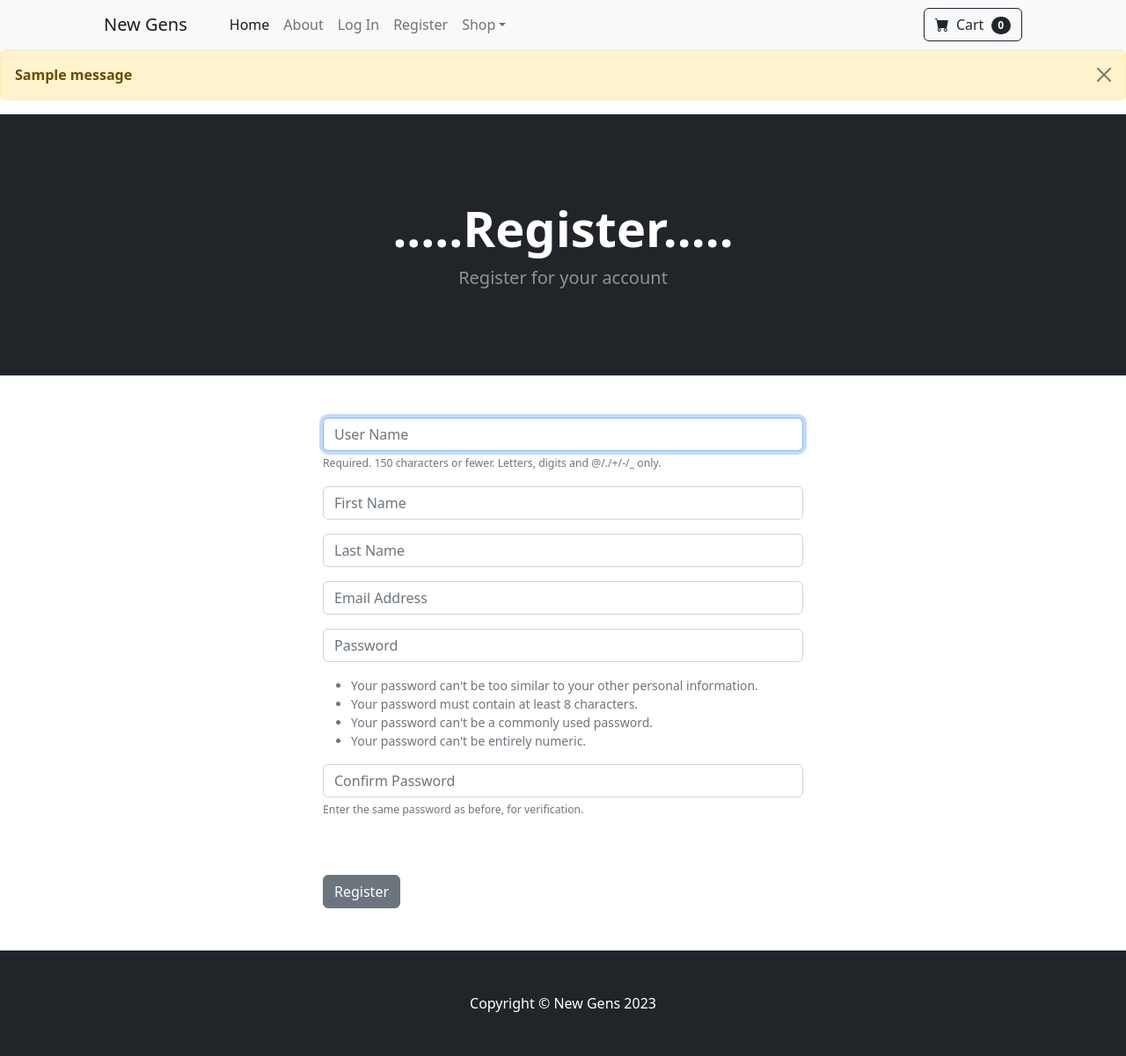
After one commit to The-Nomadic/E-commerce, a Django app: page /register in a window 1280 px wide. The commit adds this page. Shown: the whole page at 88% size. Run offline with Django 4.2, Linux system fonts and the light colour scheme; tables that the repository leaves empty hold one stand-in row (values such as "Sample post"); one stand-in notice (Sample message) is shown; some libraries are stand-ins or nearby versions.

Commit message:
Added login, logout, registration

```diff
--- /dev/null
+++ b/ecommerce/store/forms.py
@@ -0,0 +1,42 @@
+from django.contrib.auth.models import User
+from django.contrib.auth.forms import UserCreationForm
+from django import forms
+
+
+class SignUpForm(UserCreationForm):
+    email = forms.EmailField(label="",
+                             widget=forms.TextInput(attrs={'class': 'form-control', 'placeholder': 'Email Address'}))
+    first_name = forms.CharField(label="", max_length=100,
+                                 widget=forms.TextInput(attrs={'class': 'form-control', 'placeholder': 'First Name'}))
+    last_name = forms.CharField(label="", max_length=100,
+                                widget=forms.TextInput(attrs={'class': 'form-control', 'placeholder': 'Last Name'}))
+
+    class Meta:
+        model = User
+        fields = ('username', 'first_name', 'last_name', 'email', 'password1', 'password2')
+
+    def __init__(self, *args, **kwargs):
+        super(SignUpForm, self).__init__(*args, **kwargs)
+
+        self.fields['username'].widget.attrs['class'] = 'form-control'
+        self.fields['username'].widget.attrs['placeholder'] = 'User Name'
+        self.fields['username'].label = ''
+        self.fields[
+            'username'].help_text = '<span class="form-text text-muted"><small>Required. 150 characters or fewer. ' \
+                                    'Letters, digits and @/./+/-/_ only.</small></span>'
+
+        self.fields['password1'].widget.attrs['class'] = 'form-control'
+        self.fields['password1'].widget.attrs['placeholder'] = 'Password'
+        self.fields['password1'].label = ''
+        self.fields[
+            'password1'].help_text = '<ul class="form-text text-muted small"><li>Your password can\'t be too similar ' \
+                                     'to your other personal information.</li><li>Your password must contain at least ' \
+                                     '8 characters.</li><li>Your password can\'t be a commonly used ' \
+                                     'password.</li><li>Your password can\'t be entirely numeric.</li></ul>'
+
+        self.fields['password2'].widget.attrs['class'] = 'form-control'
+        self.fields['password2'].widget.attrs['placeholder'] = 'Confirm Password'
+        self.fields['password2'].label = ''
+        self.fields[
+            'password2'].help_text = '<span class="form-text text-muted"><small>Enter the same password as before, ' \
+                                     'for verification.</small></span>'
--- a/ecommerce/store/urls.py
+++ b/ecommerce/store/urls.py
@@ -4,4 +4,7 @@ from . import views
 urlpatterns = [
     path('', views.home, name='home'),
     path('about/', views.about, name='about'),
+    path('login/', views.login_user, name='login'),
+    path('logout', views.logout_user, name='logout'),
+    path('register', views.register_user, name='register'),
 ]
--- a/ecommerce/store/views.py
+++ b/ecommerce/store/views.py
@@ -1,6 +1,9 @@
-from django.shortcuts import render
+from django.shortcuts import render, redirect
 from .models import Product
 from datetime import datetime
+from django.contrib.auth import authenticate, login, logout
+from django.contrib import messages
+from .forms import SignUpForm
 
 current_year = datetime.now().year
 
@@ -13,3 +16,45 @@ def home(request):
 
 def about(request):
     return render(request, "about.html", {'company': "New Gens", 'current_year': current_year})
+
+
+def login_user(request):
+    if request.method == "POST":
+        username = request.POST['username']
+        password = request.POST['password']
+        user = authenticate(request, username=username, password=password)
+        if user is not None:
+            login(request, user)
+            messages.success(request, "Success")
+            return redirect('home')
+        else:
+            messages.success(request, "Something went wrong, Try again")
+            return redirect('login')
+    else:
+        return render(request, "login.html", {'company': "New Gens", 'current_year': current_year})
+
+
+def logout_user(request):
+    logout(request)
+    messages.success(request, "You have been logged out.")
+    return redirect('home')
+
+
+def register_user(request):
+    form = SignUpForm()
+    if request.method == "POST":
+        form = SignUpForm(request.POST)
+        if form.is_valid():
+            form.save()
+            username = form.cleaned_data['username']
+            password = form.cleaned_data['password1']
+            # lig in user
+            user = authenticate(username=username, password=password)
+            login(request, user)
+            messages.success(request, "Account Created")
+            return redirect('home')
+        else:
+            messages.success(request, "Sorry, Some Error Occurred")
+            return redirect('register')
+    else:
+        return render(request, "register.html", {'company': "New Gens", 'current_year': current_year, 'form': form})
--- a/ecommerce/templates/base.html
+++ b/ecommerce/templates/base.html
@@ -18,6 +18,15 @@
     <body>
         {% include "navbar.html" %}
 
+        {% if messages %}
+            {% for message in messages %}
+                <div class="alert alert-warning alert-dismissible fade show" role="alert">
+                  <strong>{{message}}</strong>
+                  <button type="button" class="btn-close" data-bs-dismiss="alert" aria-label="Close"></button>
+                </div>
+            {% endfor %}
+        {% endif %}
+
         {% block content %}
         {% endblock %}
 
--- a/ecommerce/templates/navbar.html
+++ b/ecommerce/templates/navbar.html
@@ -7,6 +7,12 @@
             <ul class="navbar-nav me-auto mb-2 mb-lg-0 ms-lg-4">
                 <li class="nav-item"><a class="nav-link active" aria-current="page" href="{% url 'home' %}">Home</a></li>
                 <li class="nav-item"><a class="nav-link" href="{% url 'about' %}">About</a></li>
+                {% if user.is_authenticated %}
+                    <li class="nav-item"><a class="nav-link" href="{% url 'logout' %}">Log Out</a></li>
+                {% else %}
+                    <li class="nav-item"><a class="nav-link" href="{% url 'login' %}">Log In</a></li>
+                    <li class="nav-item"><a class="nav-link" href="{% url 'register' %}">Register</a></li>
+                {% endif %}
                 <li class="nav-item dropdown">
                     <a class="nav-link dropdown-toggle" id="navbarDropdown" href="#" role="button" data-bs-toggle="dropdown" aria-expanded="false">Shop</a>
                     <ul class="dropdown-menu" aria-labelledby="navbarDropdown">
--- /dev/null
+++ b/ecommerce/templates/register.html
@@ -0,0 +1,27 @@
+{% extends "base.html" %}
+
+{% block content %}
+    <!-- Header-->
+    <header class="bg-dark py-5">
+        <div class="container px-4 px-lg-5 my-5">
+            <div class="text-center text-white">
+                <h1 class="display-4 fw-bolder">.....Register.....</h1>
+                <p class="lead fw-normal text-white-50 mb-0">Register for your account</p>
+            </div>
+        </div>
+    </header>
+    <br><br>
+    <div class="container">
+        <div class="row">
+            <div class="col-md-6 offset-md-3">
+                <form method="POST" action="{% url 'register' %}">
+                    {% csrf_token %}
+                    {{ form.as_p }}
+                    <br><br>
+                    <button type="submit" class="btn btn-secondary">Register</button>
+                </form>
+            </div>
+        </div>
+    </div>
+    <br><br>
+{% endblock %}
```
Also changed, not shown: ecommerce/templates/login.html (added, +33 -0 lines).
